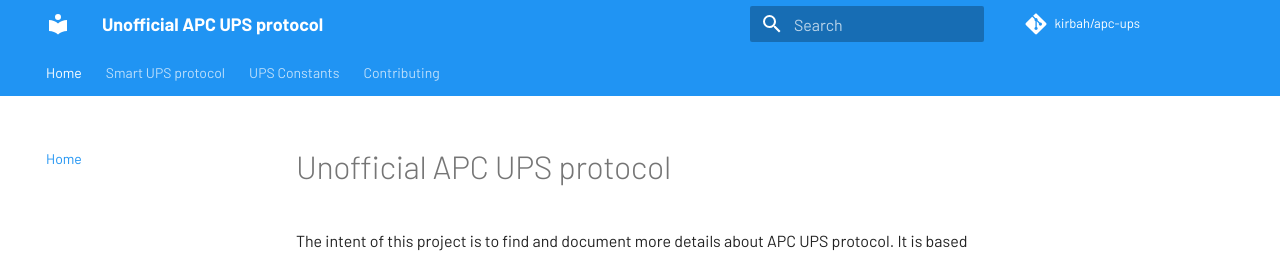
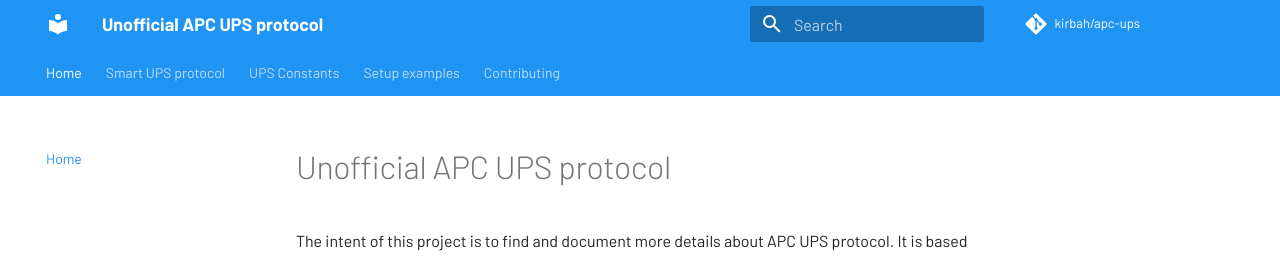
Before and after one commit to kirbah/apc-ups, an MkDocs documentation site: the page built from docs/README.md, in a window 1280 px wide. Shown: the top 258 px of the page. Built offline with MkDocs 1.6.1 and Material for MkDocs 9.7.7, drawn with Linux system fonts in a browser that asks for light colours; comment, search, counter and statistics services are not loaded.

Commit message:
Add SUA1500i setup example

```diff
--- a/mkdocs.yml
+++ b/mkdocs.yml
@@ -42,4 +42,6 @@
   - Home: README.md
   - Smart UPS protocol: Smart-protocol.md
   - UPS Constants: UPS-constants.md
+  - Setup examples:
+    - SUA1500i: Setup-example-SUA1500i.md
   - Contributing: Contributing.md
```
